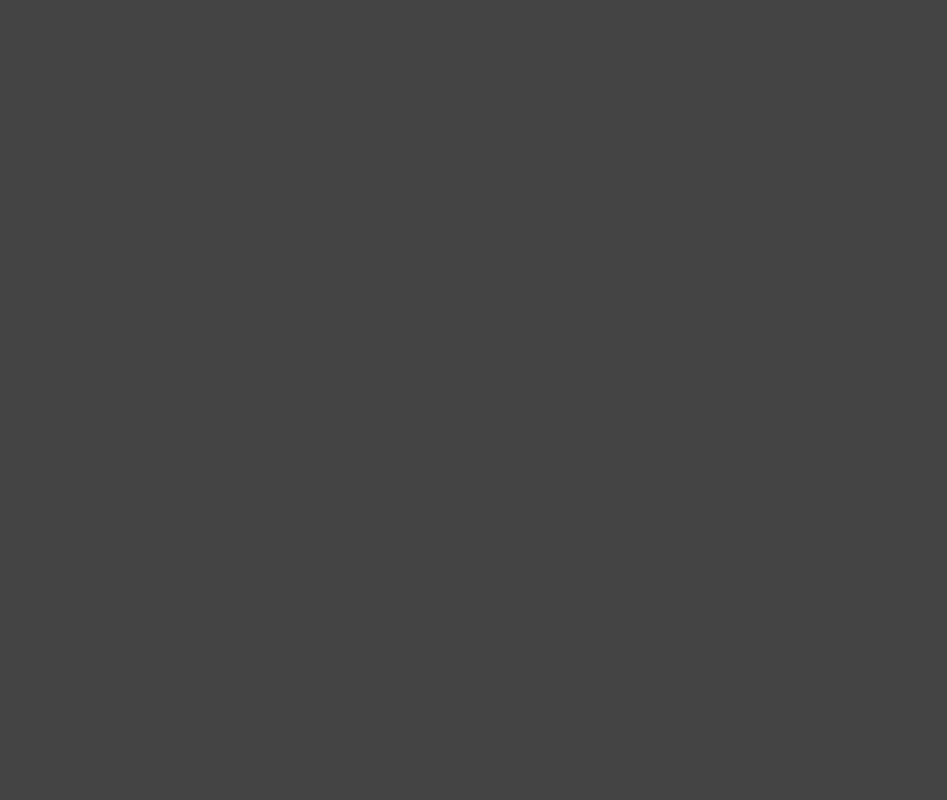
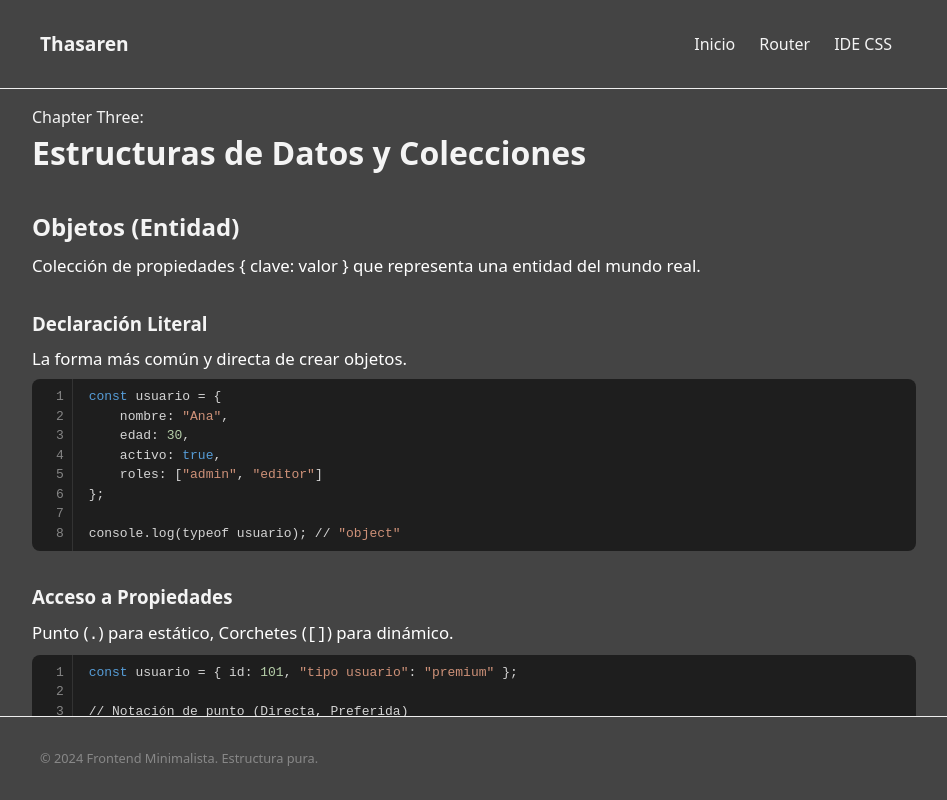
Before and after one commit to EsneiderCdD/thasaren, a React (Vite) app: page /structures in a window 1280 px wide. Before the commit this address had no page. Shown: the whole page, without its empty margins (166-1113 px from the left). Built offline with nearby package versions, Linux system fonts and the light colour scheme.

Commit message:
feature create Structure

```diff
--- /dev/null
+++ b/src/components/features/Structures/Arrays.jsx
@@ -0,0 +1,64 @@
+
+import ViewCode from "../../../components/reusables/ViewCode/ViewCode";
+import {
+    declaracionArray,
+    metodosMutables,
+    metodosInmutables,
+    destructuringArray,
+    spreadArray
+} from "../../../data/codes/structures";
+import styles from "./style/Structures.module.css";
+
+const Arrays = () => {
+    return (
+        <section className={styles.arrays}>
+            <h2>Arrays (Colecciones)</h2>
+            <p>
+                Listas ordenadas de elementos, indexados por posición numérica.
+            </p>
+
+            <div className={styles.block}>
+                <h3>Declaración y Longitud</h3>
+                <p>
+                    Literal con corchetes <code>[]</code>. Propiedad <code>length</code> para obtener el tamaño.
+                </p>
+                <ViewCode code={declaracionArray} />
+            </div>
+
+            <div className={styles.block}>
+                <h3>Mutación (Pilas/Colas)</h3>
+                <p>
+                    Métodos que modifican el array original. <code>push/pop</code> son rápidos, <code>shift/unshift</code> lentos.
+                </p>
+                <ViewCode code={metodosMutables} />
+            </div>
+
+            <div className={styles.block}>
+                <h3>High Order Methods (Iteración)</h3>
+                <p>
+                    Funciones que reciben a otra función para procesar datos. <strong>No mutan</strong> el original, retornan uno nuevo.
+                </p>
+                <ViewCode code={metodosInmutables} />
+            </div>
+
+            <div className={styles.block}>
+                <h3>Destructuring (Posicional)</h3>
+                <p>
+                    Extraer valores a variables según su posición en el array.
+                </p>
+                <ViewCode code={destructuringArray} />
+            </div>
+
+            <div className={styles.block}>
+                <h3>Spread Operator (...)</h3>
+                <p>
+                    Expandir los elementos de un array para crear nuevas copias o combinar listas.
+                </p>
+                <ViewCode code={spreadArray} />
+            </div>
+
+        </section>
+    );
+};
+
+export default Arrays;
--- /dev/null
+++ b/src/components/features/Structures/Objects.jsx
@@ -0,0 +1,64 @@
+
+import ViewCode from "../../../components/reusables/ViewCode/ViewCode";
+import {
+    declaracionObjeto,
+    accesoPropiedades,
+    referenciaObjeto,
+    destructuringObjeto,
+    spreadObjeto
+} from "../../../data/codes/structures";
+import styles from "./style/Structures.module.css";
+
+const Objects = () => {
+    return (
+        <section className={styles.objects}>
+            <h2>Objetos (Entidad)</h2>
+            <p>
+                Colección de propiedades {`{ clave: valor }`} que representa una entidad del mundo real.
+            </p>
+
+            <div className={styles.block}>
+                <h3>Declaración Literal</h3>
+                <p>
+                    La forma más común y directa de crear objetos.
+                </p>
+                <ViewCode code={declaracionObjeto} />
+            </div>
+
+            <div className={styles.block}>
+                <h3>Acceso a Propiedades</h3>
+                <p>
+                    Punto (<code>.</code>) para estático, Corchetes (<code>[]</code>) para dinámico.
+                </p>
+                <ViewCode code={accesoPropiedades} />
+            </div>
+
+            <div className={styles.block}>
+                <h3>Inmutabilidad y Referencia</h3>
+                <p className={styles.text_muted}>
+                    ¡Cuidado! Asignar objetos copia la <strong>referencia en memoria</strong>, no el contenido.
+                </p>
+                <ViewCode code={referenciaObjeto} />
+            </div>
+
+            <div className={styles.block}>
+                <h3>Destructuring (Extracción)</h3>
+                <p>
+                    Sintaxis moderna para extraer valores directamente a variables.
+                </p>
+                <ViewCode code={destructuringObjeto} />
+            </div>
+
+            <div className={styles.block}>
+                <h3>Spread Operator (...)</h3>
+                <p>
+                    Para copiar o combinar objetos sin modificar la referencia original (Shallow Copy).
+                </p>
+                <ViewCode code={spreadObjeto} />
+            </div>
+
+        </section>
+    );
+};
+
+export default Objects;
--- /dev/null
+++ b/src/components/features/Structures/style/Structures.module.css
@@ -0,0 +1,49 @@
+.container {
+    max-width: 900px;
+    margin: 0 auto;
+}
+
+.container h2 {
+    margin-top: 2rem;
+    padding-bottom: 0.5rem;
+}
+
+.container p {
+    margin-bottom: 2rem;
+    font-size: 1.05rem;
+    color: #ffffff;
+}
+
+/* Sections */
+.objects {
+    margin-bottom: 3rem;
+    border-bottom: 1px solid #eee1;
+    padding-bottom: 1rem;
+}
+
+.arrays {
+    margin-bottom: 3rem;
+}
+
+.block {
+    margin-bottom: 2rem;
+}
+
+.block h3 {
+    margin-bottom: 0.5rem;
+}
+
+.block p {
+    margin-bottom: 0.5rem;
+}
+
+/* Specific Style Helpers */
+.text_highlight {
+    color: #ffd43b;
+    /* Amarillo JS */
+}
+
+.text_muted {
+    color: #888;
+    font-size: 0.9em;
+}
--- a/src/components/reusables/NavigationGrid/NavigationGrid.jsx
+++ b/src/components/reusables/NavigationGrid/NavigationGrid.jsx
@@ -5,7 +5,6 @@ import { Link } from 'react-router-dom';
 function NavbarGrid() {
     return (
         <nav>
-
             <Link to="/entity">
                 <Square title="Entity" type="square" />
             </Link>
@@ -15,26 +14,31 @@ function NavbarGrid() {
             <Link to="/logic">
                 <Square title="Logic" type="square" />
             </Link>
+
+            <Link to="/structures">
+                <Square title="Structures" type="rectangle" />
+            </Link>
+
             <Link to="/cycle">
-                <Square title="Cycle" type="rectangle" />
+                <Square title="Cycle" type="square" />
             </Link>
             <Link to="/action">
-                <Square title="Action" type="square" />
+                <Square title="Action" type="rectangle" />
             </Link>
             <Link to="/dom">
-                <Square title="DOM" type="rectangle" />
+                <Square title="DOM" type="square" />
             </Link>
             <Link to="/async">
-                <Square title="Async" type="square" />
+                <Square title="Async" type="rectangle" />
             </Link>
             <Link to="/api">
-                <Square title="API" type="rectangle" />
+                <Square title="API" type="square" />
             </Link>
             <Link to="/class">
-                <Square title="Class" type="square" />
+                <Square title="Class" type="rectangle" />
             </Link>
             <Link to="/memory">
-                <Square title="Memory" type="rectangle" />
+                <Square title="Memory" type="square" />
             </Link>
         </nav>
     )
--- /dev/null
+++ b/src/data/codes/structures.js
@@ -0,0 +1,92 @@
+
+// === OBJETOS (Structures) ===
+
+export const declaracionObjeto = `const usuario = {
+    nombre: "Ana",
+    edad: 30,
+    activo: true,
+    roles: ["admin", "editor"]
+};
+
+console.log(typeof usuario); // "object"`;
+
+export const accesoPropiedades = `const usuario = { id: 101, "tipo usuario": "premium" };
+
+// Notación de punto (Directa, Preferida)
+console.log(usuario.id); // 101
+
+// Notación de corchetes (Dinámica o claves especiales)
+const key = "id";
+console.log(usuario[key]); // 101
+console.log(usuario["tipo usuario"]); // "premium"`;
+
+export const referenciaObjeto = `const original = { valor: 10 };
+const copia = original; // Copia la REFERENCIA, no el valor
+
+copia.valor = 99; // Modifica el mismo objeto en memoria
+
+console.log(original.valor); // 99 (¡Afectado!)`;
+
+export const destructuringObjeto = `const settings = { theme: "dark", fontSize: 16 };
+
+// Extraer propiedades a variables del mismo nombre
+const { theme, fontSize } = settings;
+
+console.log(theme); // "dark"`;
+
+export const spreadObjeto = `const base = { a: 1 };
+const extra = { b: 2 };
+
+// Copia superficial y unión (Merge)
+const combinado = { ...base, ...extra, c: 3 };
+
+console.log(combinado); // { a: 1, b: 2, c: 3 }`;
+
+
+// === ARRAYS (Colecciones) ===
+
+export const declaracionArray = `const frutas = ["Manzana", "Banana"];
+const mixto = [1, "Hola", true, { id: 1 }];
+
+console.log(frutas.length); // 2
+console.log(frutas[0]); // "Manzana"`;
+
+export const metodosMutables = `const pila = ["A", "B"];
+
+// Agregar/Quitar al final (Rápido)
+pila.push("C"); // ["A", "B", "C"]
+pila.pop();     // ["A", "B"]
+
+// Agregar/Quitar al inicio (Lento, reindexa todo)
+pila.unshift("Z"); // ["Z", "A", "B"]
+pila.shift();      // ["A", "B"]`;
+
+export const metodosInmutables = `const nums = [1, 2, 3, 4];
+
+// map: Transforma cada elemento (Retorna nuevo array)
+const dobles = nums.map(n => n * 2);
+console.log(dobles); // [2, 4, 6, 8]
+
+// filter: Filtra según condición (Retorna nuevo array)
+const pares = nums.filter(n => n % 2 === 0);
+console.log(pares); // [2, 4]
+
+// find: Busca el primero que cumpla (Retorna elemento o undefined)
+const tres = nums.find(n => n === 3);
+console.log(tres); // 3`;
+
+export const destructuringArray = `const coordenadas = [10, 20];
+
+// Asignación posicional
+const [x, y] = coordenadas;
+
+console.log(x); // 10
+console.log(y); // 20`;
+
+export const spreadArray = `const listaA = [1, 2];
+const listaB = [3, 4];
+
+// Concatenar y expandir
+const total = [...listaA, ...listaB, 5];
+
+console.log(total); // [1, 2, 3, 4, 5]`;
--- /dev/null
+++ b/src/pages/Structures.jsx
@@ -0,0 +1,20 @@
+import React from 'react';
+import Objects from '../components/features/Structures/Objects';
+import Arrays from '../components/features/Structures/Arrays';
+import styles from '../components/features/Structures/style/Structures.module.css';
+
+const Structures = () => {
+    return (
+        <div className={styles.container} style={{ padding: '1rem 0.5rem' }}>
+            <span>Chapter Three:</span><h1>Estructuras de Datos y Colecciones</h1>
+
+            {/* 1. OBJETOS (Entidad) */}
+            <Objects />
+
+            {/* 2. ARRAYS (Colecciones) */}
+            <Arrays />
+        </div>
+    );
+};
+
+export default Structures;
--- a/src/routes/AppRoutes.jsx
+++ b/src/routes/AppRoutes.jsx
@@ -8,6 +8,7 @@ import ViewCodePage from '../pages/ViewCodePage';
 import Entity from '../pages/Entity';
 import List from '../pages/List';
 import Logic from '../pages/Logic';
+import Structures from '../pages/Structures';
 import RouterPage from '../pages/Router';
 import Cycle from '../pages/Cycle';
 import Action from '../pages/Action';
@@ -29,7 +30,10 @@ const AppRoutes = () => {
 
                 { path: 'entity', element: <Entity /> },
                 { path: 'list', element: <List /> },
+
                 { path: 'logic', element: <Logic /> },
+                { path: 'structures', element: <Structures /> },
+
                 { path: 'router', element: <RouterPage /> },
                 { path: 'cycle', element: <Cycle /> },
                 { path: 'action', element: <Action /> },
```
Also changed, not shown: 2 other files (tests, documents, lock files or other folders).
